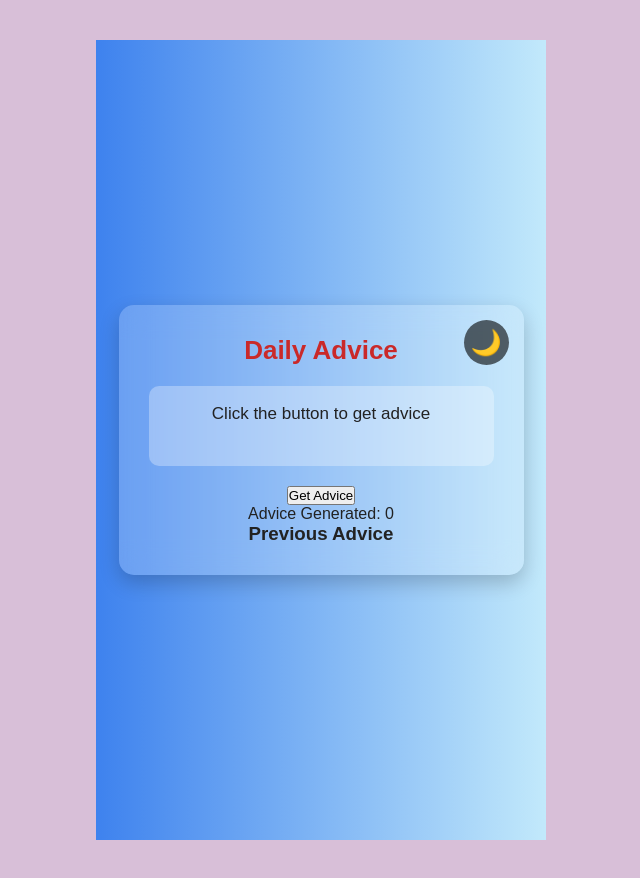
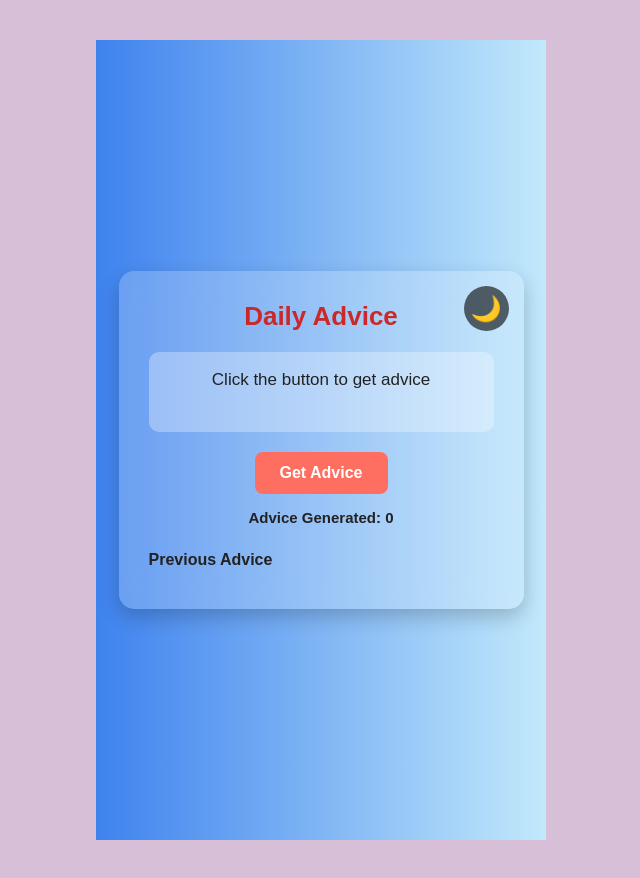
Before and after one commit to HerMadhumithav5/ReactJS-Projects, a React (Vite) app: page / in a window 1280 px wide. Shown: the whole page, without its empty margins (319-959 px from the left). Built offline with nearby package versions, Linux system fonts and the light colour scheme.

Commit message:
File modified

```diff
--- a/src/AdviceApp.css
+++ b/src/AdviceApp.css
@@ -26,7 +26,6 @@
   backdrop-filter: blur(15px);
   text-align: center;
   box-shadow: 0 8px 20px rgba(0,0,0,0.2);
-  transition: background 0.3s, color 0.3s;
 }
 
 .heading {
@@ -70,7 +69,7 @@
   margin-bottom: 20px;
   font-size: 17px;
   line-height: 1.5;
-
+}
 
 .container.dark .advice-area {
   background: rgba(0, 0, 0, 0.3);
```
